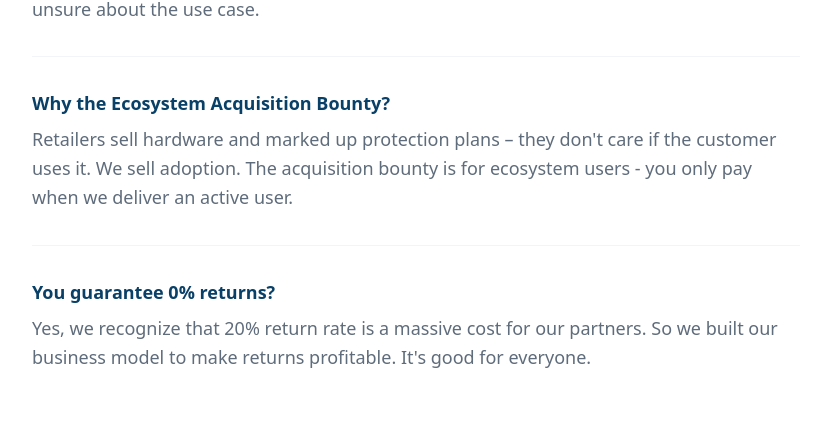
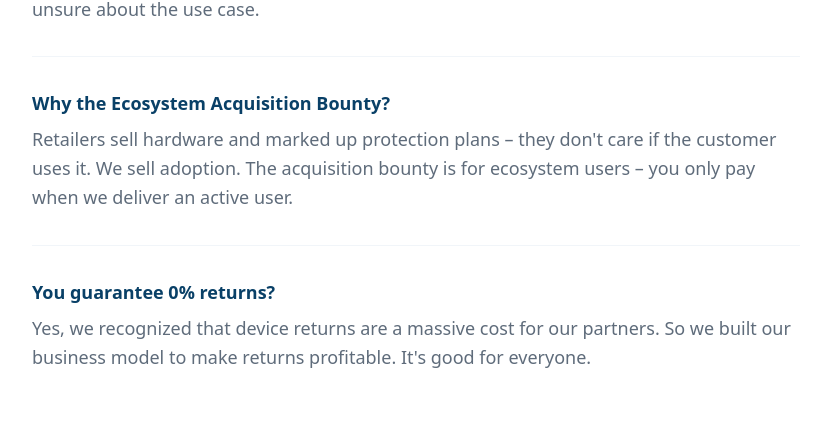
Before and after one commit to thinking-spot/techloop, a Next.js app: page /partners in a window 1280 px wide. Shown: the part 3680-4102 px from the top of the page, without its empty margins (352-1183 px from the left). Built offline with nearby package versions, Linux system fonts and the light colour scheme.

Commit message:
Improve partner page copy

```diff
--- a/src/app/partners/page.tsx
+++ b/src/app/partners/page.tsx
@@ -214,14 +214,14 @@ export default function PartnersPage() {
                         <div>
                             <h4 className="font-bold text-headline text-lg mb-2">Why the Ecosystem Acquisition Bounty?</h4>
                             <p className="text-paragraph text-lg leading-relaxed">
-                                Retailers sell hardware and marked up protection plans – they don't care if the customer uses it. We sell adoption. The acquisition bounty is for ecosystem users - you only pay when we deliver an active user.
+                                Retailers sell hardware and marked up protection plans – they don't care if the customer uses it. We sell adoption. The acquisition bounty is for ecosystem users – you only pay when we deliver an active user.
                             </p>
                         </div>
                         <div className="w-full h-px bg-slate-100" />
                         <div>
                             <h4 className="font-bold text-headline text-lg mb-2">You guarantee 0% returns?</h4>
                             <p className="text-paragraph text-lg leading-relaxed">
-                                Yes, we recognize that 20% return rate is a massive cost for our partners. So we built our business model to make returns profitable. It's good for everyone.
+                                Yes, we recognized that device returns are a massive cost for our partners. So we built our business model to make returns profitable. It's good for everyone.
                             </p>
                         </div>
                     </div>
```
